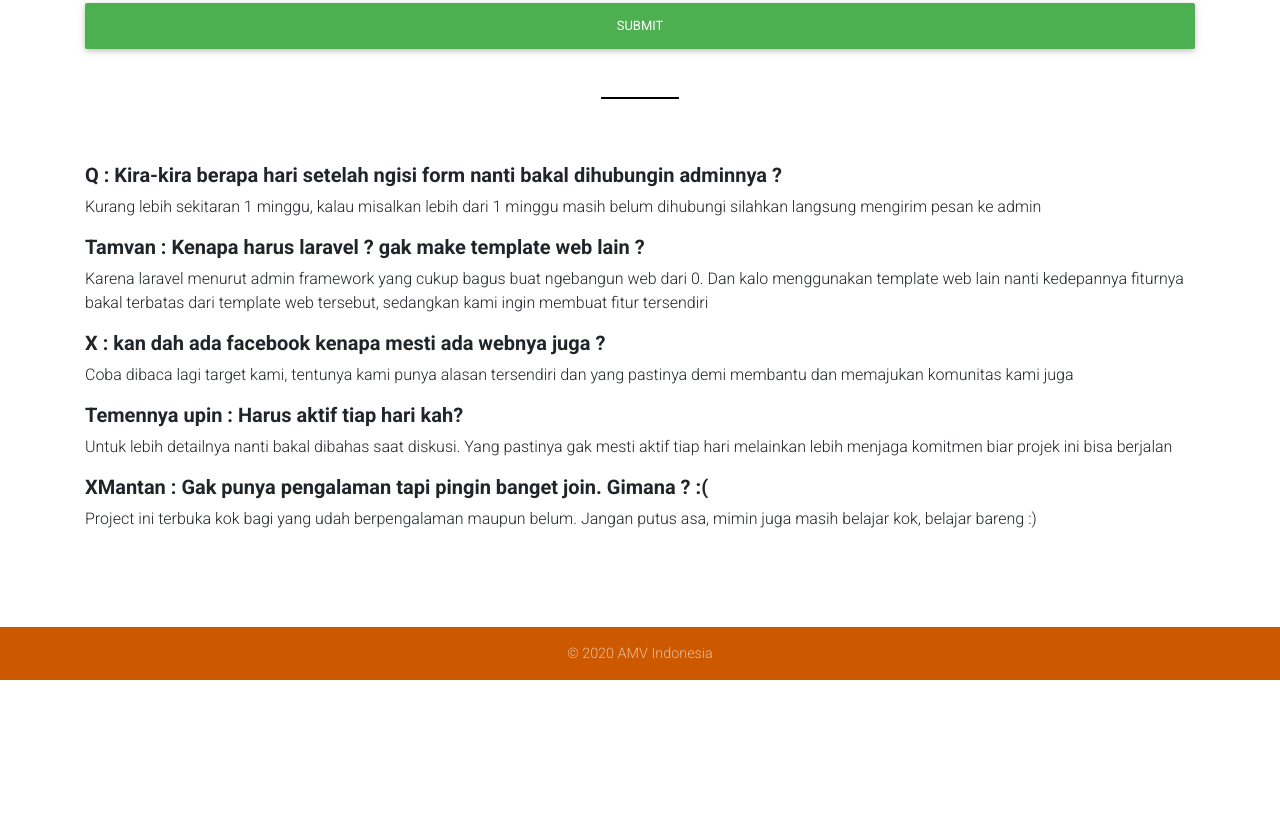
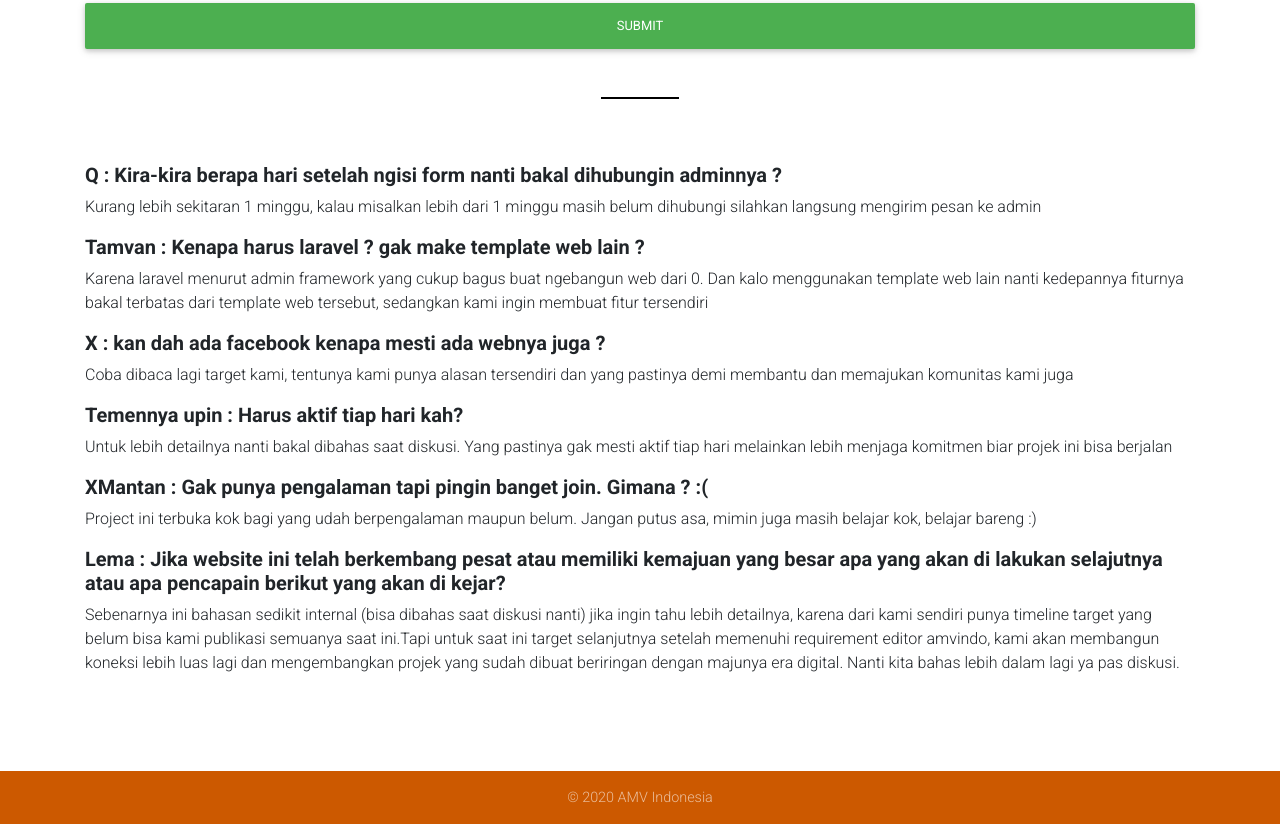
Before and after one commit to amvindonesia/amvindonesia.github.io, a plain HTML site: page contact.html in a window 1280 px wide. Shown: the part 856-1680 px from the top of the page. Before the commit the page ends 1536 px from the top, so only its background shows below. Drawn offline with nearby package versions, Linux system fonts and the light colour scheme.

Commit message:
Update contact.html

```diff
--- a/contact.html
+++ b/contact.html
@@ -50,6 +50,10 @@ aria-controls="navbarSupportedContent-333" aria-expanded="false" aria-label="Tog
 
 		<h5 class="font-weight-bold wow fadeIn" data-wow-delay="0.6s">XMantan : Gak punya pengalaman tapi pingin banget join. Gimana ? :(</h5>
 		<p class="mb-3 wow fadeIn" data-wow-delay="0.6s">Project ini terbuka kok bagi yang udah berpengalaman maupun belum. Jangan putus asa, mimin juga masih belajar kok, belajar bareng :) </p>
+
+		<h5 class="font-weight-bold wow fadeIn" data-wow-delay="0.6s">Lema : Jika website ini telah berkembang pesat atau memiliki kemajuan yang besar apa yang akan di lakukan selajutnya atau apa pencapain berikut yang akan di kejar? </h5>
+		<p class="mb-3 wow fadeIn" data-wow-delay="0.6s">Sebenarnya ini bahasan sedikit internal (bisa dibahas saat diskusi nanti) jika ingin tahu lebih detailnya, karena dari kami sendiri punya timeline target yang belum bisa kami publikasi semuanya saat ini.Tapi untuk saat ini target selanjutnya setelah memenuhi requirement editor amvindo, kami akan membangun koneksi lebih luas lagi dan mengembangkan projek yang sudah dibuat beriringan dengan majunya era digital. Nanti kita bahas lebih dalam lagi ya pas diskusi.</p>
+
 </div><!-- !/Q N A--><br><br><br><footer class="page-footer font-small amber darken-4"><div class="footer-copyright text-center py-3">
 		© 2020 AMV Indonesia
 </div></footer><script type="text/javascript" src="js/jquery.min.js"></script><script type="text/javascript" src="js/popper.min.js"></script>
```
